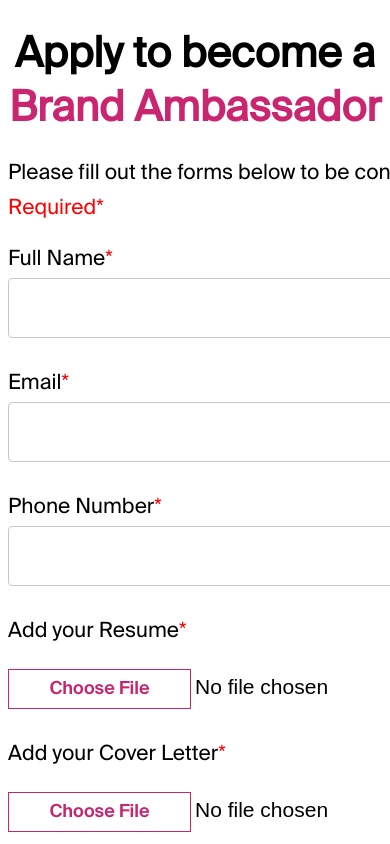
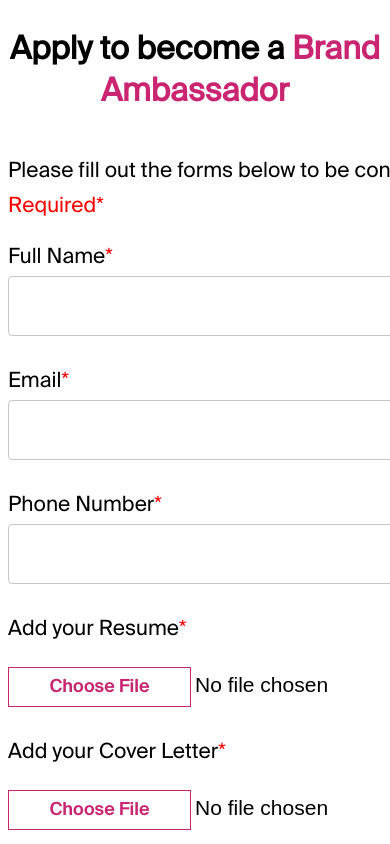
Before and after one commit to Hieu-Ma/pansuit, an Angular app in the folder pansuit/: page / in a window 390 px wide. Shown: the top 844 px of the page. Built offline with nearby package versions, Linux system fonts and the light colour scheme.

Commit message:
made responsive designs for tablet and mobile

```diff
--- a/pansuit/src/app/brandamb-form/brandamb-form.component.css
+++ b/pansuit/src/app/brandamb-form/brandamb-form.component.css
@@ -1,13 +1,19 @@
-#title {
-   font-size: 42px;
+#brandamb-form__title__container {
+   display: flex;
+   justify-content: center;
+}
+
+#brandamb-form__title {
+   font-size: 2.625rem;
    text-align: center;
    font-family: Regular;
    margin-bottom: 24px;
 }
 
-#title span {
+#brandamb-form__title span {
    color: #C92570;
 }
+
 
 #brandamb-form {
    margin-top: 1.5rem;
@@ -123,9 +129,30 @@
    font-family: bold;
    font-size: 18px;
    transition: background-color .2s;
+   margin-top: 64px;
    cursor: pointer;
 }
 
 #brandamb-form__submit-container button:hover {
    background-color: #C93679;
 }
+
+/* Tablet Size */
+@media screen and (max-width: 768px){
+   #brandamb-form__title {
+      font-size: 32px;
+   }
+}
+
+
+/* Mobile Size */
+@media screen and (max-width: 360px){
+   #brandamb-form__title {
+      font-size: 32px;
+   }
+   #brandamb-form {
+      width: 16rem;
+      /* width: 100px; */
+      /* background-color: black; */
+   }
+}
--- a/pansuit/src/app/brandamb-form/brandamb-form.component.html
+++ b/pansuit/src/app/brandamb-form/brandamb-form.component.html
@@ -1,5 +1,5 @@
 
-<h1 id="title">Apply to become a <span>Brand Ambassador</span></h1>
+<div id="brandamb-form__title__container"><h1 id="brandamb-form__title">Apply to become a <span>Brand Ambassador</span></h1></div>
 
 <form id="brandamb-form">
 
```
Lines whose indentation alone changed are shown as unchanged.
